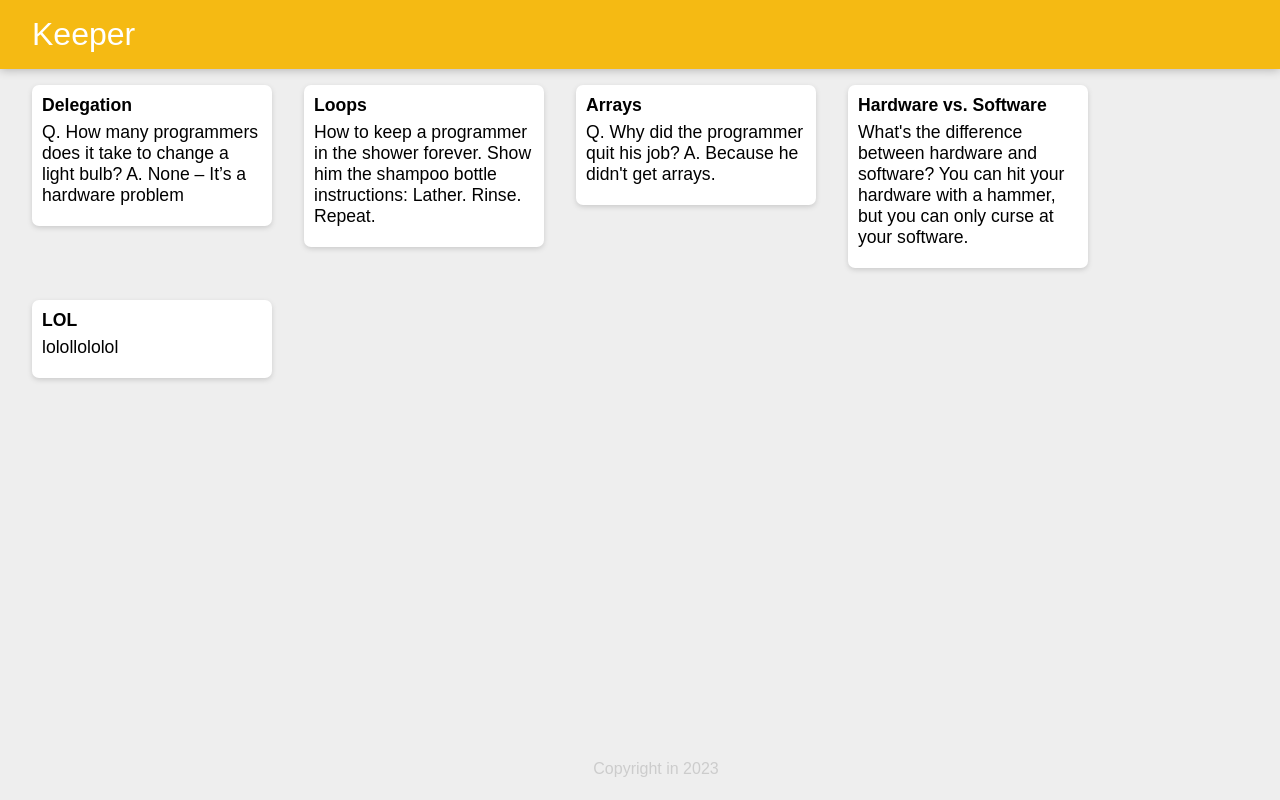
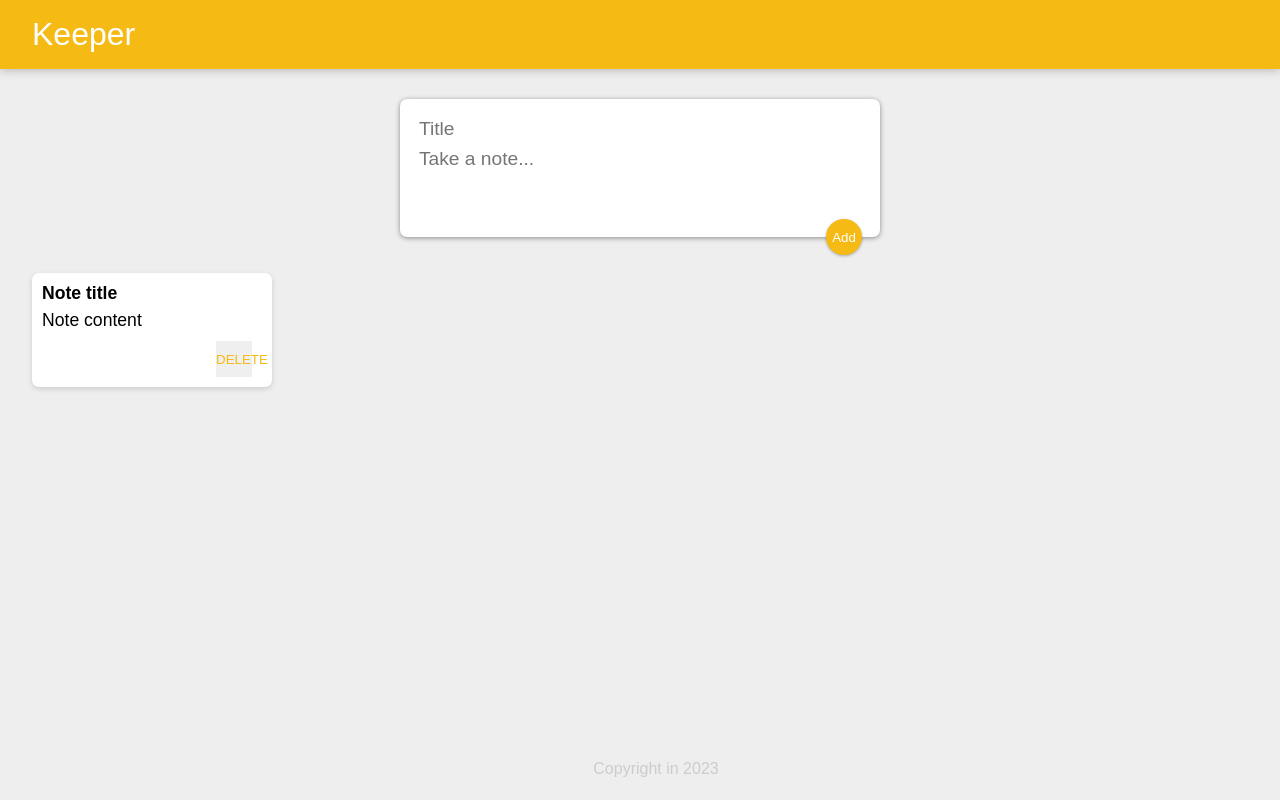
Before and after one commit to lucyxkk/keeper-app, a React (Create React App) app: page / in a window 1280 px wide. Built offline with nearby package versions, Linux system fonts and the light colour scheme.

Commit message:
Change main page to desired look

```diff
--- a/public/styles.css
+++ b/public/styles.css
@@ -55,3 +55,49 @@
     white-space: pre-wrap;
     word-wrap: break-word;
   }
+
+  .note button {
+    position: relative;
+    float: right;
+    margin-right: 10px;
+    color: #f5ba13;
+    border: none;
+    width: 36px;
+    height: 36px;
+    cursor: pointer;
+    outline: none;
+  }
+
+  form {
+    position: relative;
+    width: 480px;
+    margin: 30px auto 20px auto;
+    background: #fff;
+    padding: 15px;
+    border-radius: 7px;
+    box-shadow: 0 1px 5px rgb(138, 137, 137);
+  }
+  form input,
+  form textarea {
+    width: 100%;
+    border: none;
+    padding: 4px;
+    outline: none;
+    font-size: 1.2em;
+    font-family: inherit;
+    resize: none;
+  }
+  form button {
+    position: absolute;
+    right: 18px;
+    bottom: -18px;
+    background: #f5ba13;
+    color: #fff;
+    border: none;
+    border-radius: 50%;
+    width: 36px;
+    height: 36px;
+    box-shadow: 0 1px 3px rgba(0, 0, 0, 0.3);
+    cursor: pointer;
+    outline: none;
+  }
--- a/src/App.jsx
+++ b/src/App.jsx
@@ -1,20 +1,16 @@
 import Header from "./Header";
 import Footer from "./Footer";
 import Note from "./Note";
-import notes from "./notes";
+import CreateArea from "./CreateArea";
+
 
 
 function App() {
   return (
       <div>
-        <Header />
-        {notes.map((input) =>
-        <Note
-          key={input.key}
-          title={input.title}
-          content = {input.content}
-        />
-      )}
+      <Header />
+      <CreateArea />
+      <Note key={1} title="Note title" content="Note content" />
       <Footer />
       </div>
   );
--- /dev/null
+++ b/src/CreateArea.jsx
@@ -0,0 +1,13 @@
+function CreateArea() {
+    return (
+      <div>
+        <form>
+          <input name="title" placeholder="Title" />
+          <textarea name="content" placeholder="Take a note..." rows="3" />
+          <button>Add</button>
+        </form>
+      </div>
+    );
+  }
+
+  export default CreateArea;
--- a/src/Note.jsx
+++ b/src/Note.jsx
@@ -1,10 +1,11 @@
-import notes from "./notes";
+
 
 function Note(props) {
   return (
     <div className="note">
       <h1>{props.title}</h1>
       <p>{props.content}</p>
+      <button>DELETE</button>
     </div>
   );
 }
--- a/src/notes.js
+++ /dev/null
@@ -1,34 +0,0 @@
-const notes = [
-    {
-      key: 1,
-      title: "Delegation",
-      content:
-        "Q. How many programmers does it take to change a light bulb? A. None – It’s a hardware problem"
-    },
-    {
-      key: 2,
-      title: "Loops",
-      content:
-        "How to keep a programmer in the shower forever. Show him the shampoo bottle instructions: Lather. Rinse. Repeat."
-    },
-    {
-      key: 3,
-      title: "Arrays",
-      content:
-        "Q. Why did the programmer quit his job? A. Because he didn't get arrays."
-    },
-    {
-      key: 4,
-      title: "Hardware vs. Software",
-      content:
-        "What's the difference between hardware and software? You can hit your hardware with a hammer, but you can only curse at your software."
-    },
-    {
-      key: 5,
-      title: "LOL",
-      content:
-        "lolollololol"
-    }
-  ];
-
-  export default notes;
```
